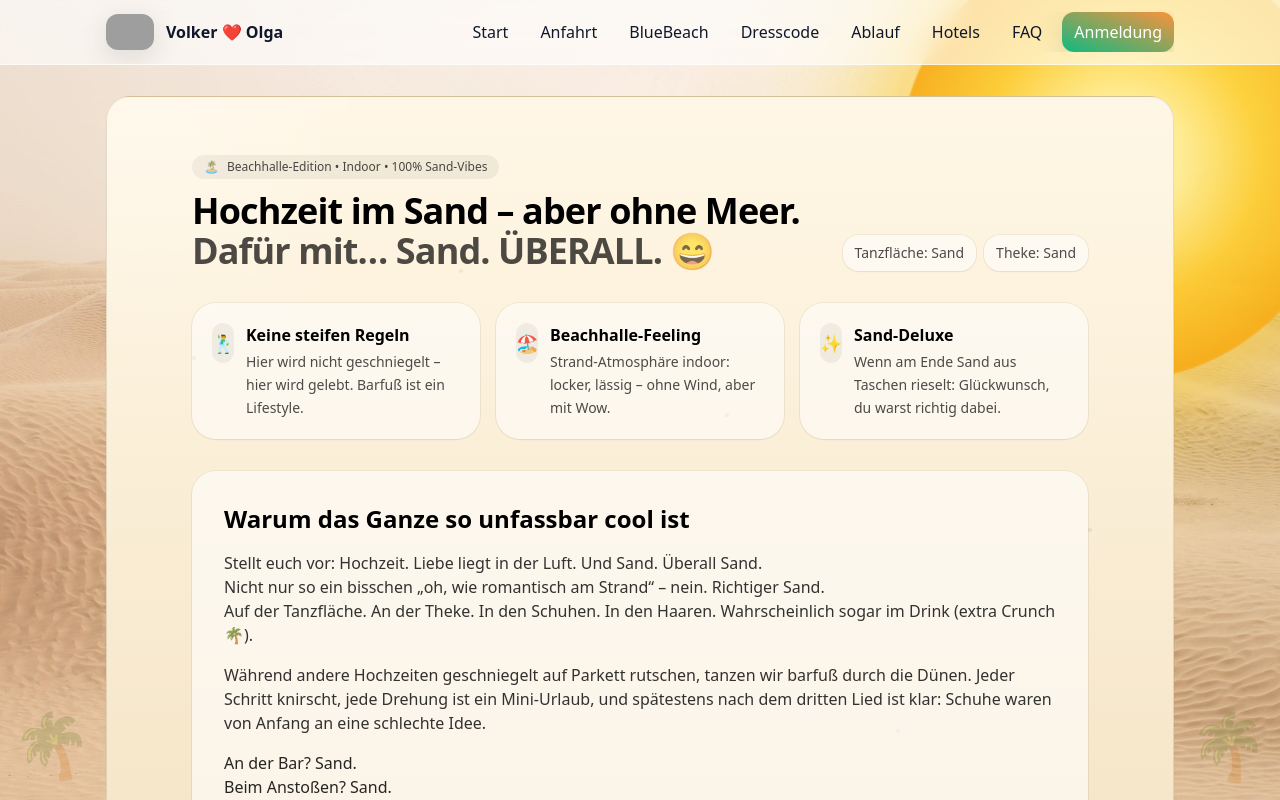
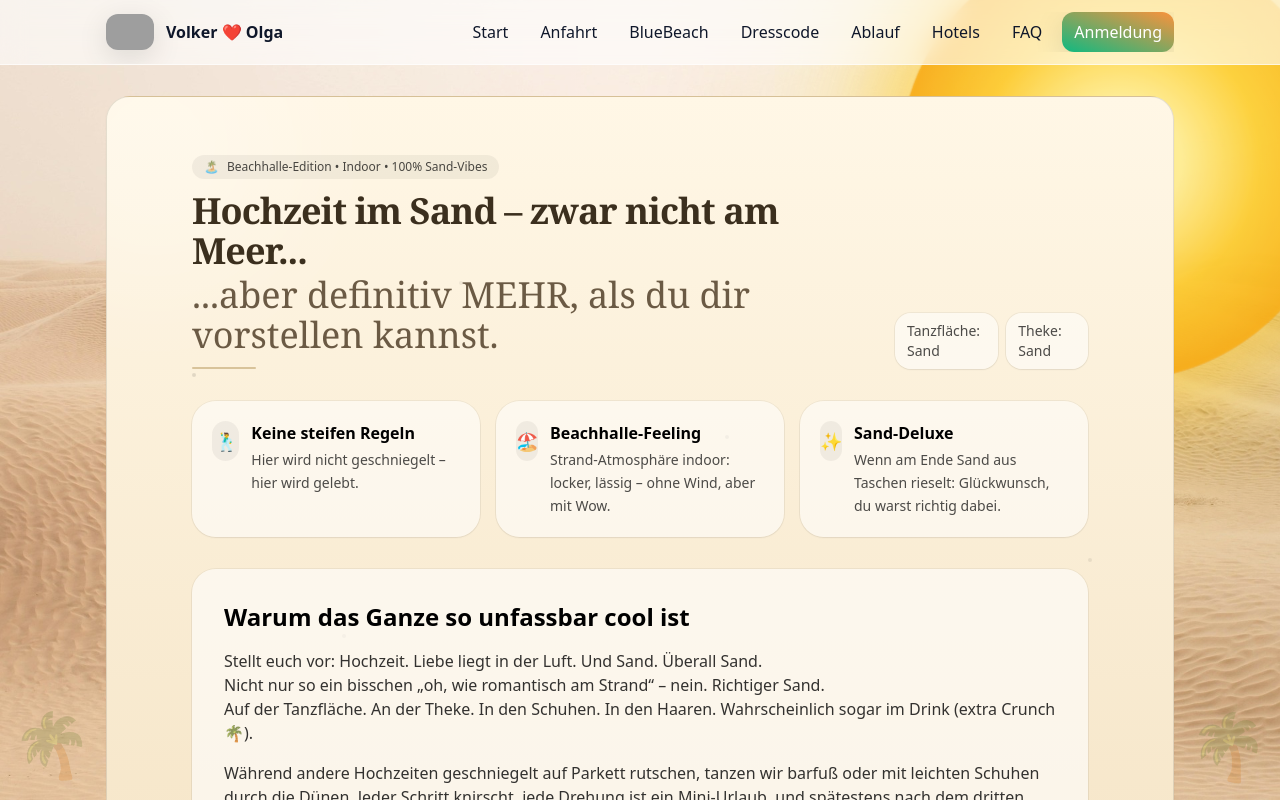
Before and after one commit to CrasherVol/Beach-Hoch-Vol-Ol, a React (Vite) app: page /sandhochzeit in a window 1280 px wide. Shown: the top 800 px of the page. Built offline with nearby package versions, Linux system fonts and the light colour scheme; grey boxes are pictures that could not be loaded.

Commit message:
Sandhochzeit: Headline Design & Typografie verfeinert

```diff
--- a/src/pages/Sandhochzeit.jsx
+++ b/src/pages/Sandhochzeit.jsx
@@ -39,10 +39,14 @@ export default function SandhochzeitUnterseite() {
             <p className="inline-flex items-center gap-2 rounded-full bg-black/5 px-3 py-1 text-xs font-medium text-black/70">
               <span aria-hidden>🏝️</span> Beachhalle-Edition • Indoor • 100% Sand-Vibes
             </p>
-            <h1 className="mt-3 text-3xl font-semibold tracking-tight text-black md:text-4xl">
-              Hochzeit im Sand – aber ohne Meer.
-              <span className="block text-black/70">Dafür mit… Sand. ÜBERALL. 😄</span>
-            </h1>
+           <h1 className="mt-3 font-serif text-3xl md:text-4xl font-semibold tracking-tight leading-tight text-[#3B2F1E]">
+  Hochzeit im Sand – zwar nicht am Meer...
+  <span className="block mt-1 text-[#6B5A44] font-normal tracking-normal">
+    ...aber definitiv MEHR, als du dir vorstellen kannst.
+  </span>
+</h1>
+<div className="mt-3 h-[2px] w-16 rounded-full bg-[#D8C39A]" />
+
           </div>
 
           <div className="flex gap-2">
@@ -60,7 +64,7 @@ export default function SandhochzeitUnterseite() {
           <InfoCard
             title="Keine steifen Regeln"
             emoji="🕺"
-            text="Hier wird nicht geschniegelt – hier wird gelebt. Barfuß ist ein Lifestyle."
+            text="Hier wird nicht geschniegelt – hier wird gelebt."
           />
           <InfoCard
             title="Beachhalle-Feeling"
@@ -91,9 +95,9 @@ export default function SandhochzeitUnterseite() {
             </p>
 
             <p>
-              Während andere Hochzeiten geschniegelt auf Parkett rutschen, tanzen wir barfuß durch die
+              Während andere Hochzeiten geschniegelt auf Parkett rutschen, tanzen wir barfuß oder mit leichten Schuhen durch die
               Dünen. Jeder Schritt knirscht, jede Drehung ist ein Mini-Urlaub, und spätestens nach dem
-              dritten Lied ist klar: Schuhe waren von Anfang an eine schlechte Idee.
+              dritten Lied ist klar: Tanzen im Sand ist anstrengend 💙.
             </p>
 
             <p className="font-medium text-black/85">
@@ -144,7 +148,7 @@ export default function SandhochzeitUnterseite() {
 
             <div className="mt-5 flex flex-wrap gap-2">
               <Tag>Indoor Beach Vibes</Tag>
-              <Tag>Barfuß-Approved</Tag>
+              <Tag>Barfuß-erlaubt aber kein muss</Tag>
               <Tag>Sand auf der Theke</Tag>
               <Tag>Sand auf der Tanzfläche</Tag>
             </div>
```
